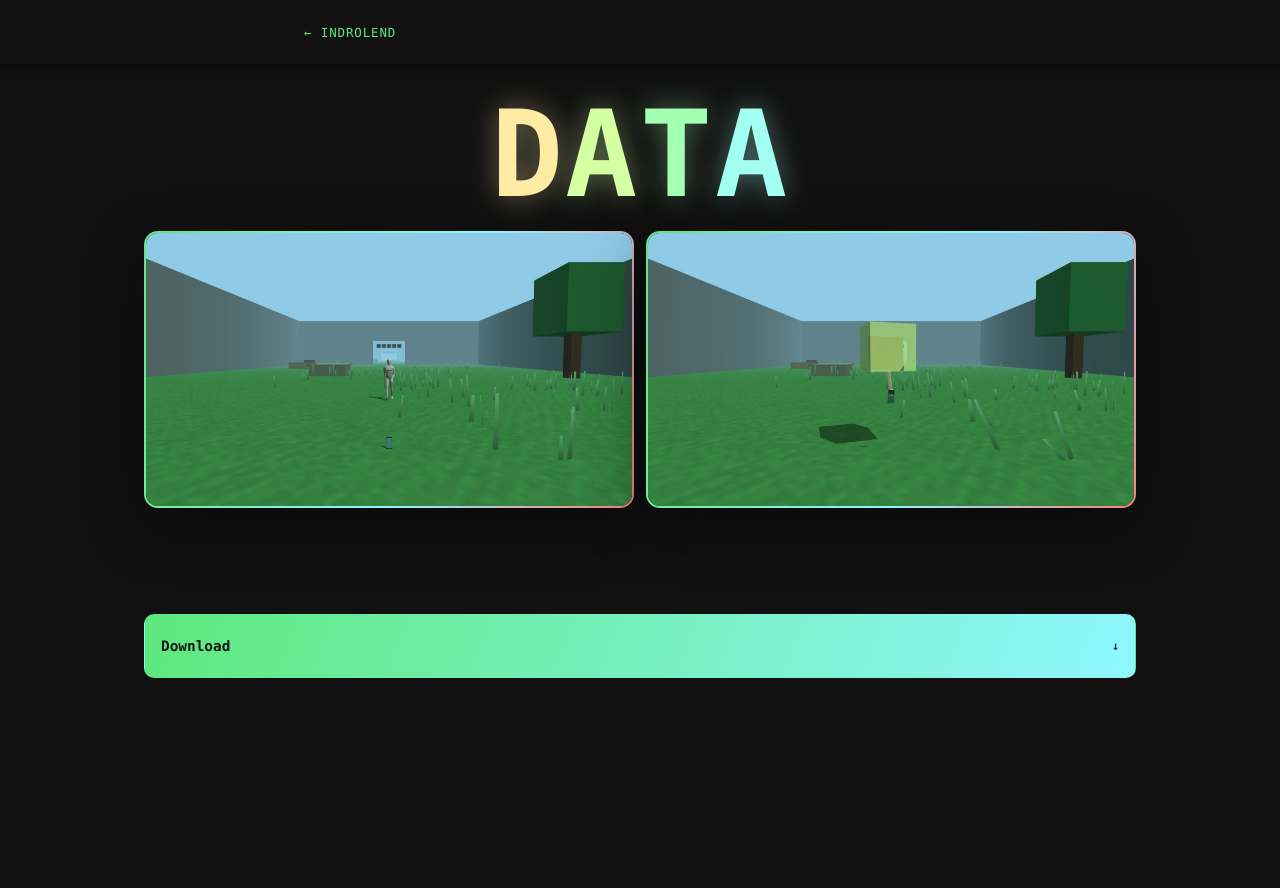
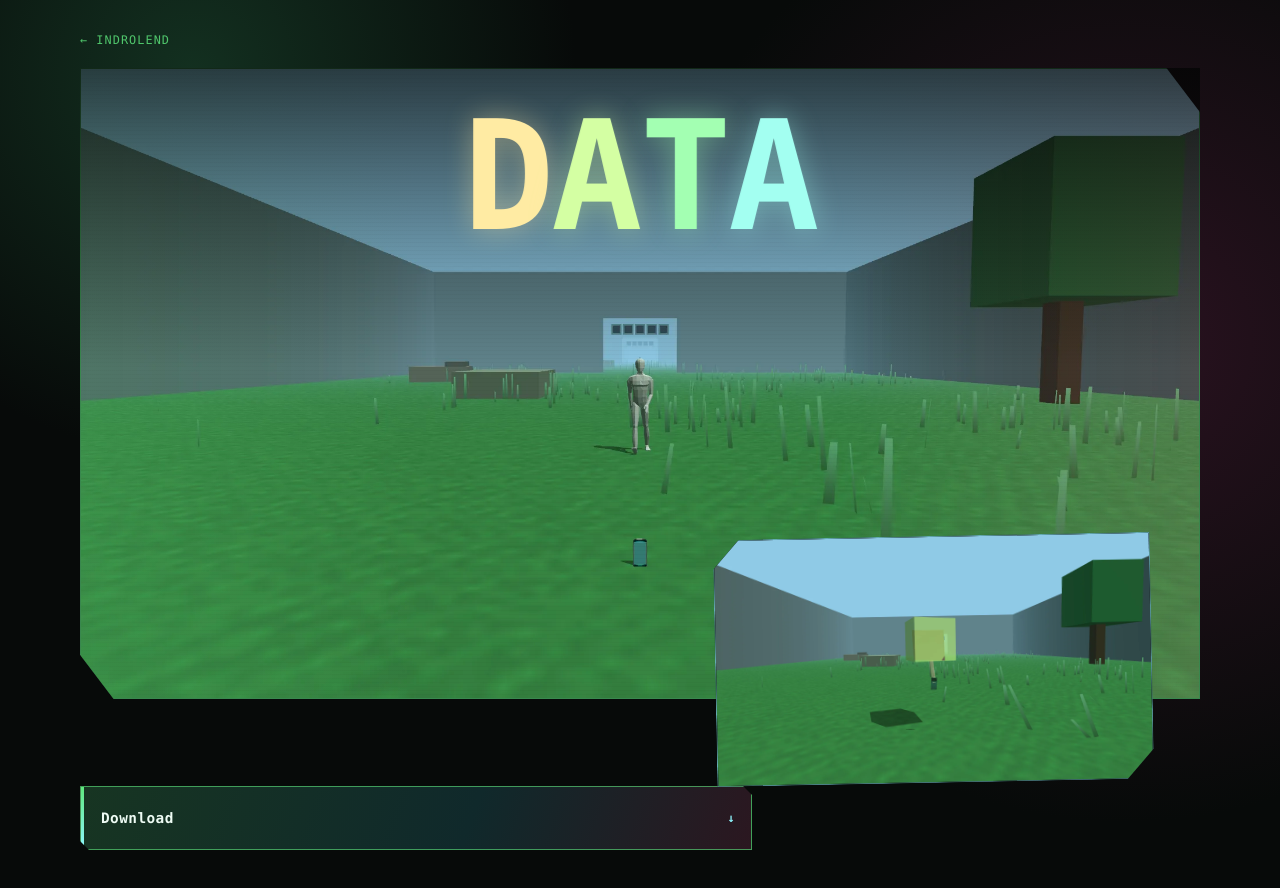
Before and after one commit to indrolend/basic-browser-spa, a website: page data/index.html in a window 1280 px wide. Before the commit the page ends 800 px from the top, so only its background shows below. Drawn offline with Linux system fonts and the light colour scheme.

Commit message:
Give DATA storefront a cinematic visual hierarchy (#35)

```diff
--- a/data/index.html
+++ b/data/index.html
@@ -6,17 +6,17 @@
   <meta name="theme-color" content="#050505">
   <meta name="description" content="Play or download DATA — Digital Breakdown.">
   <title>DATA — Digital Breakdown</title>
-  <link rel="stylesheet" href="./store.css">
-  <script type="module" src="./store.js"></script>
+  <link rel="stylesheet" href="./store.css?v=2">
+  <script type="module" src="./store.js?v=2"></script>
 </head>
 <body>
   <main>
     <nav><a href="../" aria-label="Back to Indrolend">← Indrolend</a></nav>
-    <section class="hero">
+    <section class="stage">
       <h1 aria-label="DATA"><span>D</span><span>A</span><span>T</span><span>A</span></h1>
       <div class="shots">
-        <figure><img src="./media/data-action-human-4715ccb.webp" width="1920" height="1080" alt="DATA gameplay facing a human across the current grass arena" fetchpriority="high"></figure>
-        <figure><img src="./media/data-action-soul-4715ccb.webp" width="1920" height="1080" alt="DATA gameplay capturing a luminous soul in the current grass arena" loading="lazy"></figure>
+        <figure class="main-shot"><img src="./media/data-action-human-4715ccb.webp" width="1920" height="1080" alt="DATA gameplay facing a human across the current grass arena" fetchpriority="high"></figure>
+        <figure class="inset-shot"><img src="./media/data-action-soul-4715ccb.webp" width="1920" height="1080" alt="DATA gameplay capturing a luminous soul in the current grass arena" loading="lazy"></figure>
       </div>
     </section>
     <section class="download-shell" aria-label="Downloads">
--- a/data/store.css
+++ b/data/store.css
@@ -1,30 +1,36 @@
-:root { color-scheme:dark; --bg:#111; --fg:#f0f0f0; --muted:#969c97; --line:#303030; --green:#5ee87d; --cyan:#8ff7ff; --red:#ff7b86; --accent:var(--green); --panel:#222; --panel-active:#333; font-family:"SF Mono",Menlo,Monaco,Consolas,monospace; }
+:root { color-scheme:dark; --bg:#070a09; --fg:#eefbf4; --muted:#7f9589; --line:#274034; --green:#5ee87d; --cyan:#8ff7ff; --red:#ff7b86; --accent:var(--green); --panel:#101713; --panel-active:#16221b; font-family:"SF Mono",Menlo,Monaco,Consolas,monospace; }
 * { box-sizing:border-box; }
-body { margin:0; min-width:320px; min-height:100svh; background:var(--bg); color:var(--fg); }
+body { margin:0; min-width:320px; min-height:100svh; background:radial-gradient(circle at 15% 8%,#133020 0,transparent 24rem),radial-gradient(circle at 88% 38%,#2a1220 0,transparent 30rem),var(--bg); color:var(--fg); }
 a { color:inherit; text-decoration:none; }
 a:focus-visible,button:focus-visible { outline:2px solid var(--accent); outline-offset:4px; }
-main { width:min(100% - 2rem,64rem); min-height:100svh; margin:auto; padding:4.8rem 1rem 2rem; display:grid; gap:1rem; }
-nav { position:fixed; inset:0 0 auto; z-index:20; min-height:4rem; padding:.75rem max(1rem,calc((100vw - 42rem)/2)); display:flex; align-items:center; color:var(--muted); background:var(--bg); box-shadow:0 2px 12px #0006; font-size:.78rem; letter-spacing:.07em; text-transform:uppercase; }
-nav a { color:var(--green); }
-.hero { padding:1rem 0 0; text-align:center; }
-h1 { margin:.5rem 0 1.4rem; font-size:clamp(3.5rem,12vw,7.5rem); line-height:.9; letter-spacing:.02em; font-weight:700; }
+main { width:min(100% - 2rem,72rem); min-height:100svh; margin:auto; padding:1rem 1rem 3rem; }
+nav { height:3rem; display:flex; align-items:center; font-size:.74rem; letter-spacing:.09em; text-transform:uppercase; }
+nav a { color:var(--green); opacity:.82; }
+nav a:hover { opacity:1; }
+.stage { position:relative; margin-top:.25rem; }
+h1 { position:absolute; z-index:5; left:50%; top:clamp(1rem,4vw,3rem); margin:0; transform:translateX(-50%); font-size:clamp(4rem,13vw,9.5rem); line-height:.8; letter-spacing:-.02em; font-weight:700; pointer-events:none; }
 h1 span { display:inline-block; opacity:0; transform:translate3d(var(--scatter-x),var(--scatter-y),0) rotate(var(--scatter-r)); filter:blur(8px); animation:title-arrive .82s cubic-bezier(.16,.85,.24,1) forwards; animation-delay:calc(var(--i) * 90ms); color:var(--letter-color,var(--cyan)); text-shadow:0 0 28px color-mix(in srgb,var(--letter-color,var(--cyan)) 40%,transparent); }
 h1 span:nth-child(1){--i:0;--scatter-x:-40vw;--scatter-y:-22vh;--scatter-r:-28deg}h1 span:nth-child(2){--i:1;--scatter-x:-12vw;--scatter-y:30vh;--scatter-r:18deg}h1 span:nth-child(3){--i:2;--scatter-x:18vw;--scatter-y:-28vh;--scatter-r:24deg}h1 span:nth-child(4){--i:3;--scatter-x:42vw;--scatter-y:24vh;--scatter-r:-20deg}
 @keyframes title-arrive { to { opacity:1; transform:none; filter:none; } }
 figure { margin:0; }
-.shots { display:grid; grid-template-columns:repeat(2,minmax(0,1fr)); gap:.8rem; }
-.shots figure { padding:2px; border-radius:14px; background:linear-gradient(110deg,var(--green),var(--cyan) 58%,var(--red)); box-shadow:0 18px 60px #0007; overflow:hidden; }
-figure img { display:block; width:100%; height:auto; border-radius:12px; background:#101719; }
-.download-shell { position:relative; min-height:64px; }
+.shots { position:relative; padding-bottom:clamp(2.4rem,7vw,5.2rem); }
+.shots::after { content:""; position:absolute; inset:0 0 auto; height:42%; pointer-events:none; background:linear-gradient(#020403b8,transparent); }
+.shots figure { overflow:hidden; background:#101719; box-shadow:0 24px 80px #000b; }
+.main-shot { position:relative; clip-path:polygon(0 0,97% 0,100% 7%,100% 100%,3% 100%,0 93%); border:1px solid #5ee87d88; }
+.main-shot::after { content:""; position:absolute; inset:0; pointer-events:none; background:linear-gradient(90deg,#5ee87d22,transparent 30%,transparent 68%,#ff7b8620),repeating-linear-gradient(0deg,#0000 0 3px,#0000000d 4px); }
+.inset-shot { position:absolute; z-index:4; right:clamp(.8rem,4vw,3rem); bottom:0; width:clamp(15rem,39%,28rem); clip-path:polygon(6% 0,100% 0,100% 88%,94% 100%,0 100%,0 12%); border:1px solid #8ff7ffaa; transform:rotate(-1.1deg); }
+figure img { display:block; width:100%; height:auto; background:#101719; }
+.download-shell { position:relative; width:min(100%,42rem); min-height:68px; margin-top:.25rem; }
 .download-tree { min-height:64px; display:grid; grid-template-columns:repeat(var(--columns,1),minmax(0,1fr)); gap:.7rem; }
-.download-tree button,.download-tree a,.download-link { min-height:64px; border:1px solid var(--line); border-radius:10px; padding:.8rem 1rem; display:flex; align-items:center; justify-content:space-between; gap:.75rem; color:var(--green); background:var(--panel); font:inherit; font-size:.9rem; cursor:pointer; transition:background .18s,border-color .18s,transform .18s; }
-.download-tree button:hover,.download-tree a:hover { background:var(--panel-active); border-color:#3e6b49; transform:translateY(-1px); }
-.download-tree .root { color:#101713; background:linear-gradient(110deg,var(--green),var(--cyan)); border-color:transparent; font-weight:700; }
-.download-tree .root:hover { background:linear-gradient(110deg,#77f394,#a4f9ff); border-color:transparent; }
+.download-tree button,.download-tree a,.download-link { position:relative; min-height:64px; border:1px solid var(--line); border-radius:0; padding:.8rem 1rem .8rem 1.25rem; display:flex; align-items:center; justify-content:space-between; gap:.75rem; color:var(--green); background:linear-gradient(100deg,#101713,#0b100d); font:inherit; font-size:.9rem; letter-spacing:.03em; cursor:pointer; clip-path:polygon(0 0,calc(100% - 9px) 0,100% 9px,100% 100%,9px 100%,0 calc(100% - 9px)); transition:background .18s,border-color .18s,transform .18s,color .18s; }
+.download-tree button::before,.download-tree a::before { content:""; position:absolute; left:0; top:0; bottom:0; width:3px; background:linear-gradient(var(--green),var(--cyan)); }
+.download-tree button:hover,.download-tree a:hover { color:var(--cyan); background:linear-gradient(100deg,#183025,#101713); border-color:#5ee87d88; transform:translateX(3px); }
+.download-tree .root { color:var(--fg); background:linear-gradient(110deg,#173522,#10292b 58%,#2b1720); border-color:#5ee87d99; font-weight:700; }
+.download-tree .root:hover { color:#fff; background:linear-gradient(110deg,#204b30,#14383b 58%,#3c1c29); border-color:var(--cyan); }
 .download-tree small { color:var(--muted); font-size:.74rem; white-space:nowrap; }
-.download-tree .root small { color:#17302c; }
+.download-tree .root small { color:var(--cyan); }
 #button-particles { position:absolute; inset:0; z-index:3; width:100%; height:100%; pointer-events:none; }
 .download-tree.is-transitioning > * { visibility:hidden; }
 noscript { display:grid; grid-template-columns:1fr 1fr; gap:.7rem; }
 @media(prefers-reduced-motion:reduce){h1 span{animation:none;opacity:1;transform:none;filter:none}.download-tree button,.download-tree a{transition:none}}
-@media(max-width:640px){main{width:100%;padding:4.4rem .65rem 1rem}.hero{padding:.75rem 0 0}.shots{grid-template-columns:1fr}.download-tree{grid-template-columns:1fr}.download-tree button,.download-tree a{min-height:56px}nav{padding:.6rem} }
+@media(max-width:640px){main{width:100%;padding:.45rem .65rem 1.5rem}nav{height:2.65rem}.stage{margin-top:0}h1{top:1.2rem;font-size:clamp(3.5rem,21vw,5.4rem)}.shots{padding-bottom:3.4rem}.main-shot{min-height:25rem}.main-shot img{width:100%;height:25rem;object-fit:cover;object-position:53% center}.inset-shot{right:.65rem;width:54%;}.download-shell{margin-top:.25rem}.download-tree{grid-template-columns:1fr}.download-tree button,.download-tree a{min-height:56px}.shots::after{height:36%}}
--- a/data/store.js
+++ b/data/store.js
@@ -47,19 +47,19 @@ function sampleLayout(elements, bounds) {
     const style = getComputedStyle(element);
     const left = rect.left - bounds.left;
     const top = rect.top - bounds.top;
-    const step = 5;
+        const step = 4;
     for (let y = step / 2; y < rect.height; y += step) {
       for (let x = step / 2; x < rect.width; x += step) {
         const edge = x < 7 || y < 7 || x > rect.width - 7 || y > rect.height - 7;
         const seed = (x * 13 + y * 7 + elementIndex * 17) % 23;
-        if (!edge && seed > 2) continue;
+        if (!edge && seed > 4) continue;
         points.push({
           x: left + x,
           y: top + y,
           color: element.classList.contains('root')
             ? (x / rect.width > .58 ? '#8ff7ff' : '#5ee87d')
             : style.color,
-          size: edge ? 2.2 : 1.7
+          size: edge ? 2.8 : 2.1
         });
       }
     }
@@ -95,7 +95,7 @@ async function transitionTo(name) {
   ctx.setTransform(dpr, 0, 0, dpr, 0, 0);
   tree.classList.add('is-transitioning');
 
-  const duration = 540;
+  const duration = 620;
   const start = performance.now();
   await new Promise(resolve => {
     function frame(now) {
@@ -105,7 +105,7 @@ async function transitionTo(name) {
       particles.forEach((particle, index) => {
         const bend = Math.sin(Math.PI * linear) * particle.drift;
         const x = particle.from.x + (particle.to.x - particle.from.x) * eased + bend;
-        const y = particle.from.y + (particle.to.y - particle.from.y) * eased - Math.sin(Math.PI * linear) * (10 + index % 9);
+        const y = particle.from.y + (particle.to.y - particle.from.y) * eased - Math.sin(Math.PI * linear) * (14 + index % 13);
         ctx.globalAlpha = .35 + .65 * Math.sin(Math.PI * (.2 + linear * .8));
         ctx.fillStyle = linear < .5 ? particle.from.color : particle.to.color;
         ctx.fillRect(x, y, particle.from.size, particle.from.size);
```
